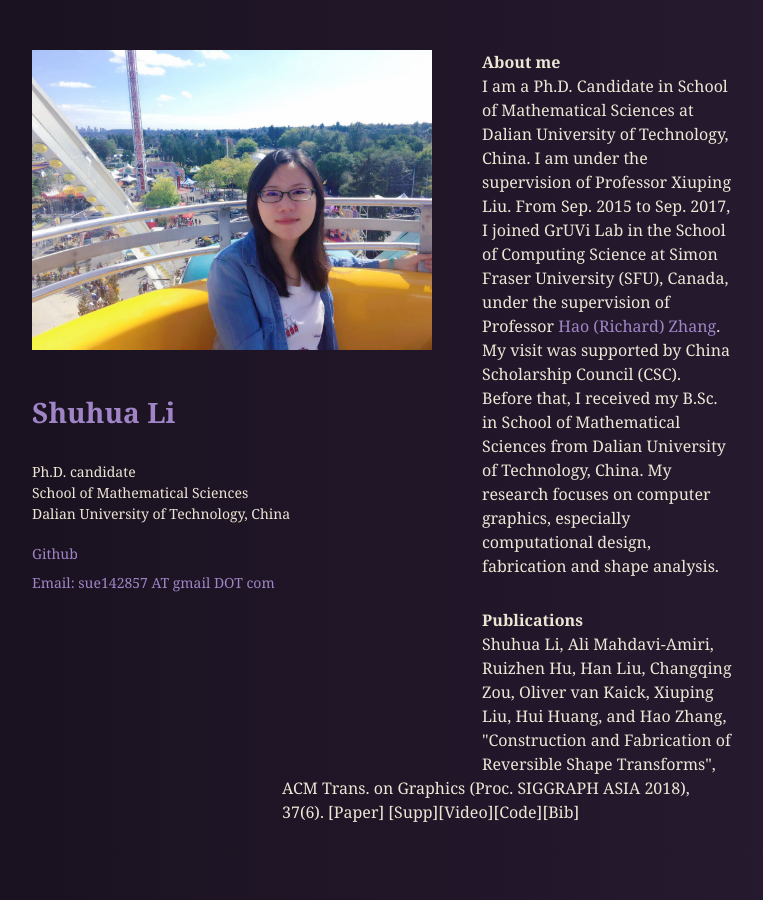
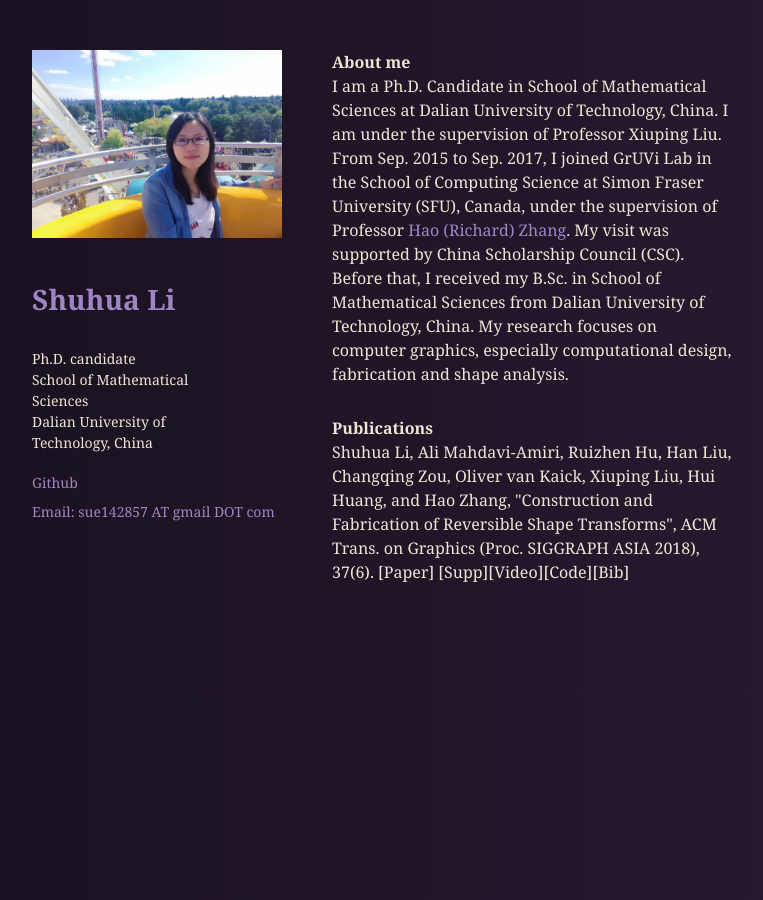
Before and after one commit to sergiokopplin/violet, a Jekyll site: the page built from index.html, in a window 1280 px wide. Shown: the whole page, without its empty margins (68-831 px from the left). Built offline with Jekyll 4.4.1, drawn with Linux system fonts in a browser that asks for light colours.

Commit message:
Update header.sass

```diff
--- a/_sass/header.sass
+++ b/_sass/header.sass
@@ -1,5 +1,5 @@
 header
-  width: 400px
+  width: 250px
   padding: 0 50px 150px 0
   position: relative
   float: left
```
